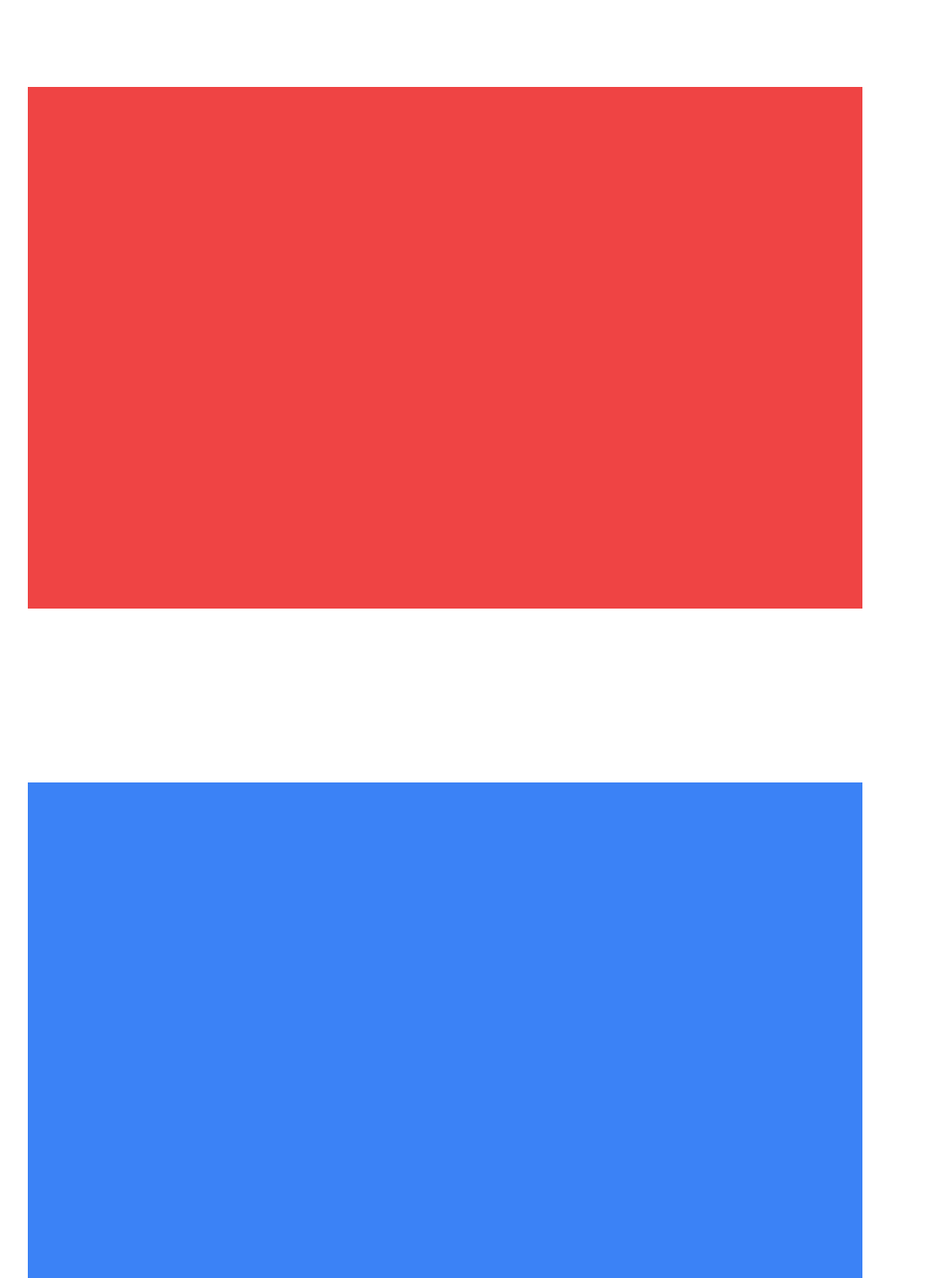
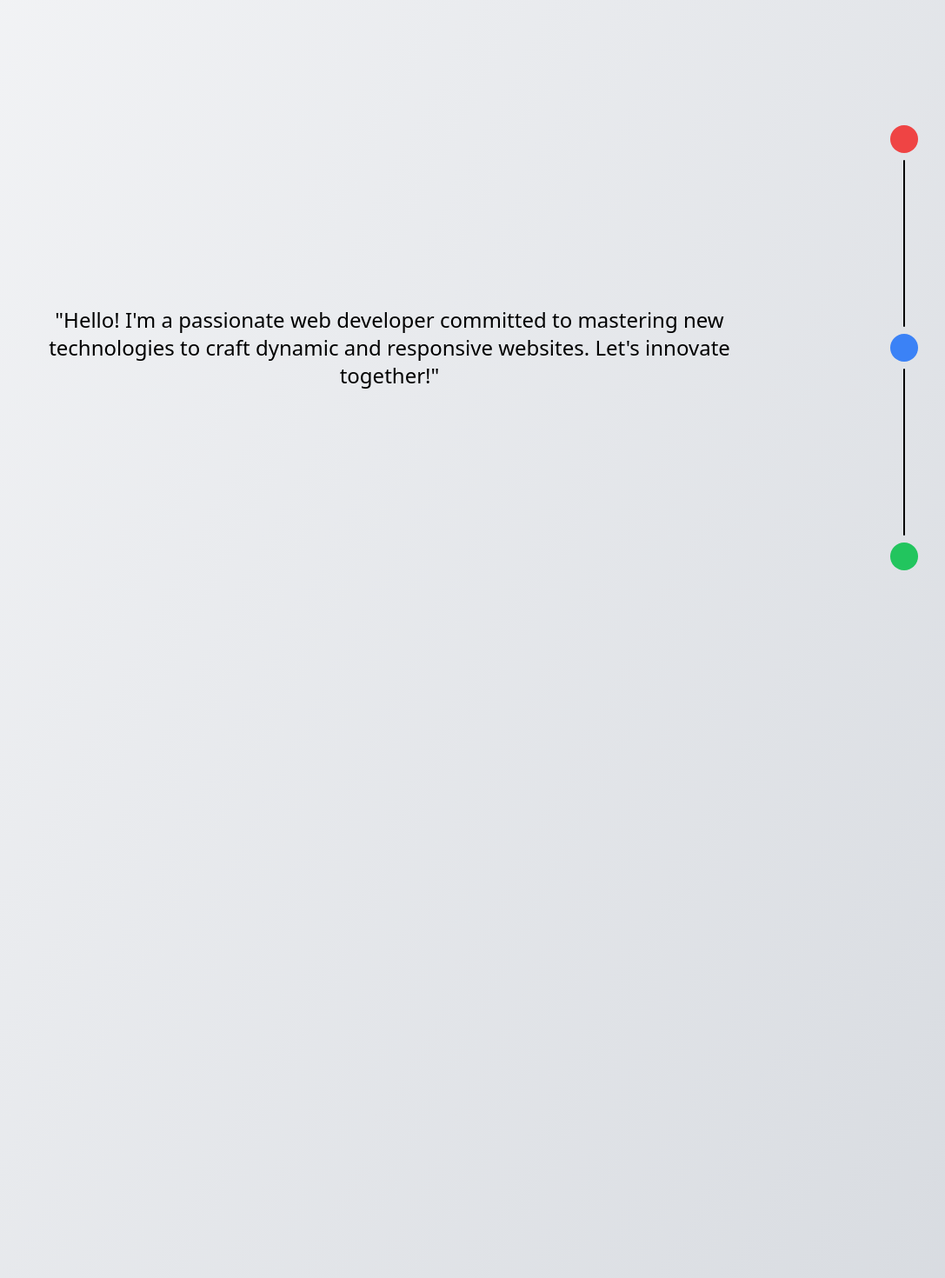
Before and after one commit to ameerhamza-23/ameer-hamza, a Next.js app: page / in a window 1280 px wide. Shown: the top 1470 px of the page at 87% size, without its empty margins (128-1215 px from the left). Built offline with nearby package versions, Linux system fonts and the light colour scheme.

Commit message:
Created Sidebar Component

```diff
--- a/src/app/layout.tsx
+++ b/src/app/layout.tsx
@@ -1,6 +1,7 @@
 import type { Metadata } from "next";
 import { Inter } from "next/font/google";
 import "./globals.css";
+import Sidebar from "../components/Sidebar";
 
 const inter = Inter({ subsets: ["latin"] });
 
@@ -16,7 +17,17 @@ export default function RootLayout({
 }>) {
   return (
     <html lang="en">
-      <body className={inter.className}>{children}</body>
+      <body className="flex bg-gradient-to-br from-gray-100 to-gray-300">
+
+        <div style={{width:'90%'}}>
+          {children}
+        </div>
+
+        <div style={{width:'10%'}}>
+          <Sidebar />
+        </div>
+
+        </body>
     </html>
   );
 }
--- a/src/app/page.tsx
+++ b/src/app/page.tsx
@@ -3,22 +3,23 @@ export default function Home() {
 
     <div>
       <section style={{ height: '100vh' }} className="flex justify-center items-center">
-        <div className="size-3/4 bg-red-500">
+        <div className="size-3/4 flex items-center">
+          <h1 className="text-2xl text-center">"Hello! I'm a passionate web developer committed to mastering new technologies to craft dynamic and responsive websites. Let's innovate together!"
+          </h1>
         </div>
       </section>
 
       <section style={{ height: '100vh' }} className="flex justify-center items-center">
-        <div className="size-3/4 bg-blue-500">
+        <div className="w-full h-full">
         </div>
       </section>
 
       <section style={{ height: '100vh' }} className="flex justify-center items-center">
-        <div className="size-5/6 bg-green-500">
+        <div className="w-full h-full">
         </div>
       </section>
 
     </div>
 
-
   )
 }
--- /dev/null
+++ b/src/components/Sidebar.tsx
@@ -0,0 +1,21 @@
+export default function Sidebar() {
+    return (
+        <div className="flex flex-col items-center gap-2 justify-center fixed" style={{height:'100vh'}}>
+
+            <div className="size-8 rounded-full bg-red-500"></div>
+
+            <div className="w-0.5 h-48 bg-black rounded-lg">
+
+            </div>
+
+            <div className="size-8 rounded-full bg-blue-500"></div>
+
+            <div className="w-0.5 h-48 bg-black rounded-lg">
+
+            </div>
+
+            <div className="size-8 rounded-full bg-green-500"></div>
+
+        </div>
+    )
+}
--- a/tailwind.config.ts
+++ b/tailwind.config.ts
@@ -12,6 +12,7 @@ const config: Config = {
         "gradient-radial": "radial-gradient(var(--tw-gradient-stops))",
         "gradient-conic":
           "conic-gradient(from 180deg at 50% 50%, var(--tw-gradient-stops))",
+        'gradient-to-tr': 'linear-gradient(to top right, var(--tw-gradient-stops))',
       },
     },
   },
```
